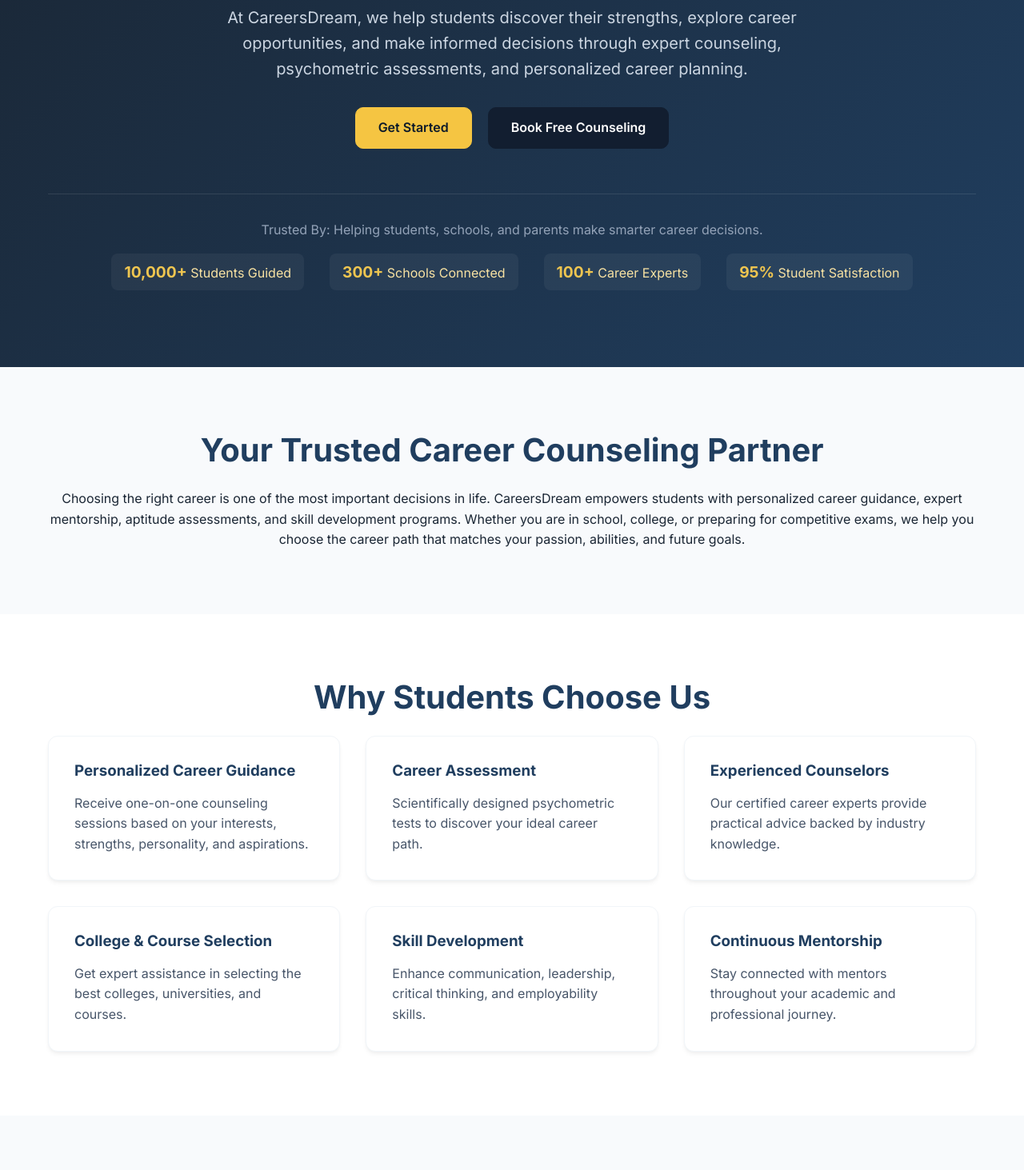
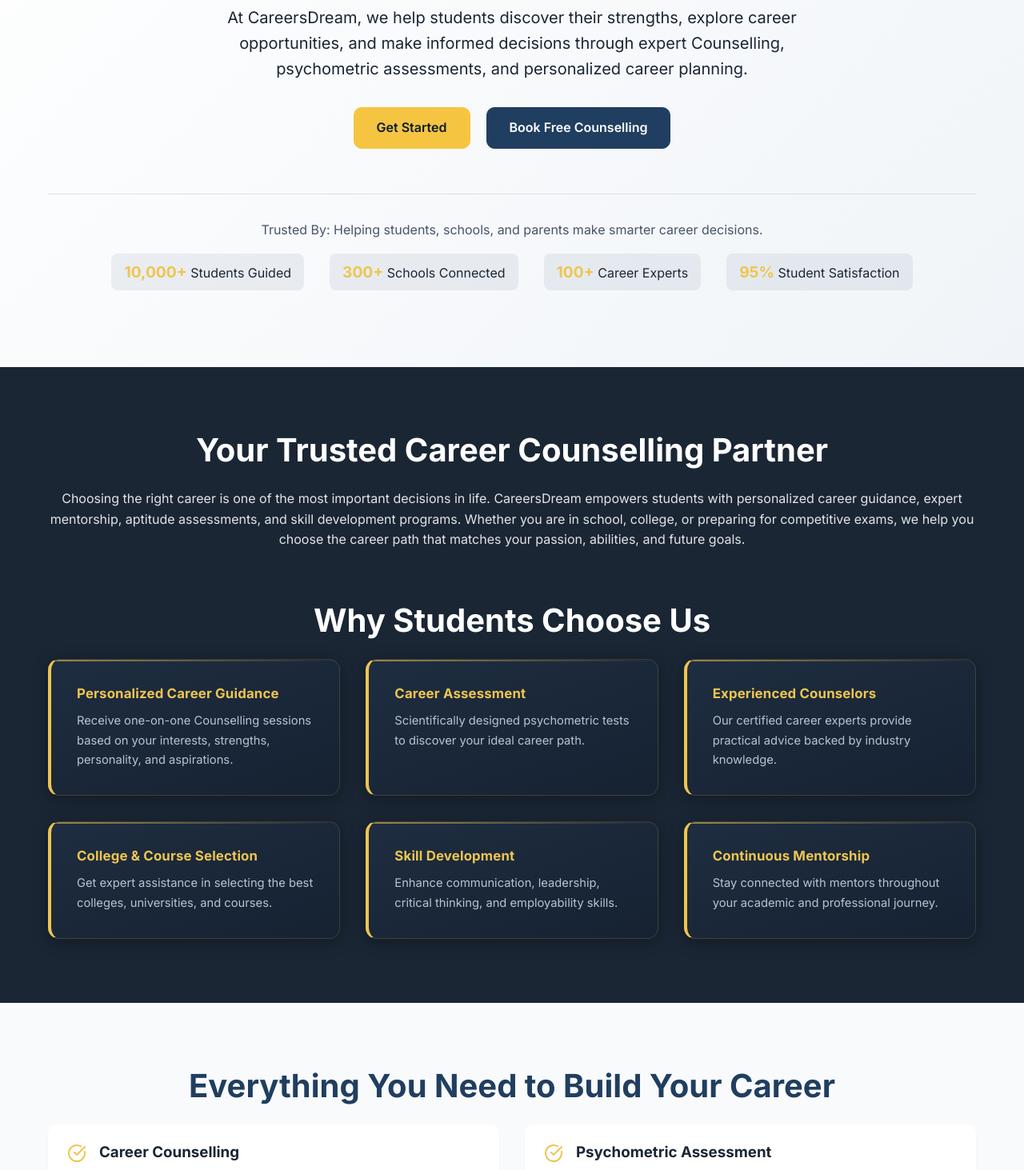
Before and after one commit to Aashif10/CareersDream_frontend, a React (Vite) app: page / in a window 1280 px wide. Shown: the part 320-1783 px from the top of the page at 80% size. Built offline with nearby package versions, Linux system fonts and the light colour scheme.

Commit message:
Home changes

```diff
--- a/src/AdminDashboard/registrationlist.jsx
+++ b/src/AdminDashboard/registrationlist.jsx
@@ -15,35 +15,7 @@
     email: 'aashif6004@gmail.com',
     createdAt: '2026-07-30T07:03:27.068+00:00',
     __v: 0,
-  },
-  {
-    _id: '6a7189c21dfa079da2711496',
-    name: 'Aashif',
-    email: 'aashif12@example.com',
-    createdAt: '2026-08-04T06:42:10.825+00:00',
-    __v: 0,
-  },
-  {
-    _id: '6a71a2e3dfa079da2711abc',
-    name: 'Jane Doe',
-    email: 'jane.doe@example.com',
-    createdAt: '2026-08-01T10:15:00.000+00:00',
-    __v: 0,
-  },
-  {
-    _id: '6a71b9d4dfa079da2711def',
-    name: 'Mohammed Ali',
-    email: 'moh.ali@techcorp.io',
-    createdAt: '2026-08-02T14:22:33.000+00:00',
-    __v: 0,
-  },
-  {
-    _id: '6a71c5e5dfa079da2711fed',
-    name: 'Priya Sharma',
-    email: 'priya.sharma@startup.com',
-    createdAt: '2026-08-03T09:00:00.000+00:00',
-    __v: 0,
-  },
+  }
 ];
 
 // ── Utility ──────────────────────────────────────────────────────────────────
--- a/src/pages/Home.css
+++ b/src/pages/Home.css
@@ -1,16 +1,16 @@
 .hero {
-  background: linear-gradient(135deg, var(--color-gunmetal) 0%, var(--color-indigo) 100%);
-  color: white;
+  background: linear-gradient(135deg, #ffffff 0%, #f0f4f8 100%);
+  color: var(--color-gunmetal);
   padding: 6rem 0;
   text-align: center;
 }
 
 .hero .heading-primary {
-  color: white;
+  color: var(--color-indigo);
 }
 
 .hero .subheading {
-  color: #cbd5e1;
+  color: var(--color-gunmetal);
   max-width: 800px;
   margin: 0 auto 2rem;
 }
@@ -48,16 +48,16 @@
   transform: translateY(-2px);
 }
 
-/* Secondary Button in Dark Hero Section */
+/* Secondary Button in Light Hero Section */
 .hero .hero-buttons .btn-secondary {
-  background-color: #121e30;
+  background-color: var(--color-indigo);
   color: #ffffff !important;
-  border: 1px solid #121e30;
+  border: 1px solid var(--color-indigo);
 }
 
 .hero .hero-buttons .btn-secondary:hover {
-  background-color: #0b1421;
-  border-color: #0b1421;
+  background-color: var(--color-gunmetal);
+  border-color: var(--color-gunmetal);
   color: #ffffff !important;
   transform: translateY(-2px);
 }
@@ -93,9 +93,9 @@
 }
 
 .trusted-by {
-  border-top: 1px solid rgba(255,255,255,0.1);
+  border-top: 1px solid rgba(0,0,0,0.1);
   padding-top: 2rem;
-  color: #94a3b8;
+  color: #475569;
 }
 
 .stats-mini {
@@ -107,10 +107,10 @@
 }
 
 .stats-mini span {
-  background: rgba(255,255,255,0.05);
+  background: rgba(32, 62, 95, 0.07);
   padding: 0.5rem 1rem;
   border-radius: 8px;
-  color: var(--color-champagne);
+  color: var(--color-gunmetal);
 }
 
 .stats-mini strong {
@@ -119,7 +119,30 @@
 }
 
 .bg-light {
-  background-color: white;
+  background-color: var(--color-gunmetal);
+  color: white;
+}
+
+.bg-light .heading-secondary {
+  color: white;
+}
+
+.about-section {
+  background-color: var(--color-gunmetal);
+  color: white;
+  padding-bottom: 2rem;
+}
+
+.why-us {
+  padding-top: 2rem;
+}
+
+.about-section .heading-secondary {
+  color: white;
+}
+
+.about-section .about-text {
+  color: rgba(255, 255, 255, 0.88);
 }
 
 .bg-dark {
@@ -132,27 +155,47 @@
 }
 
 .card {
-  background: white;
+  background: linear-gradient(160deg, #1e2d40 0%, #162232 100%);
   padding: 2rem;
-  border-radius: 12px;
-  box-shadow: 0 4px 6px -1px rgba(0,0,0,0.05), 0 2px 4px -1px rgba(0,0,0,0.03);
-  border: 1px solid #f1f5f9;
-  transition: transform 0.3s ease, box-shadow 0.3s ease;
+  border-radius: 14px;
+  box-shadow: 0 4px 20px rgba(0, 0, 0, 0.3);
+  border: 1px solid rgba(245, 197, 66, 0.15);
+  border-left: 4px solid var(--color-maize);
+  transition: transform 0.3s ease, box-shadow 0.3s ease, border-color 0.3s ease;
+  position: relative;
+  overflow: hidden;
+}
+
+.card::before {
+  content: '';
+  position: absolute;
+  top: 0;
+  left: 0;
+  right: 0;
+  height: 2px;
+  background: linear-gradient(90deg, var(--color-maize), transparent);
+  opacity: 0.6;
 }
 
 .card:hover {
-  transform: translateY(-5px);
-  box-shadow: 0 10px 15px -3px rgba(0,0,0,0.1);
-  border-color: var(--color-champagne);
+  transform: translateY(-6px);
+  box-shadow: 0 16px 40px rgba(0, 0, 0, 0.4), 0 0 20px rgba(245, 197, 66, 0.08);
+  border-color: rgba(245, 197, 66, 0.4);
+  border-left-color: var(--color-maize);
 }
 
 .card h3 {
-  color: var(--color-indigo);
-  margin-bottom: 1rem;
+  color: var(--color-maize);
+  margin-bottom: 0.75rem;
+  font-size: 1.05rem;
+  font-weight: 700;
+  letter-spacing: 0.01em;
 }
 
 .card p {
-  color: var(--text-muted);
+  color: rgba(203, 213, 225, 0.9);
+  font-size: 0.92rem;
+  line-height: 1.65;
 }
 
 .service-item {
--- a/src/pages/Home.jsx
+++ b/src/pages/Home.jsx
@@ -19,12 +19,12 @@
       <section className="hero">
         <div className="container hero-content animate-fade-in">
           <h1 className="heading-primary">Shape Your Future with the Right Career Guidance</h1>
-          <p className="subheading">At CareersDream, we help students discover their strengths, explore career opportunities, and make informed decisions through expert counseling, psychometric assessments, and personalized career planning.</p>
+          <p className="subheading">At CareersDream, we help students discover their strengths, explore career opportunities, and make informed decisions through expert Counselling, psychometric assessments, and personalized career planning.</p>
           <div className="hero-buttons">
             <Link to={isLoggedIn ? "/counselling" : "/register"} className="btn btn-primary">Get Started</Link>
 
             {showLoginModal && <AdminLoginModal onClose={() => setShowLoginModal(false)} />}
-            <Link to="/contact" className="btn btn-secondary">Book Free Counseling</Link>
+            <Link to="/contact" className="btn btn-secondary">Book Free Counselling</Link>
           </div>
           <div className="trusted-by">
             <p>Trusted By: Helping students, schools, and parents make smarter career decisions.</p>
@@ -41,7 +41,7 @@
       {/* About Section */}
       <section className="about-section section-padding">
         <div className="container text-center">
-          <h2 className="heading-secondary">Your Trusted Career Counseling Partner</h2>
+          <h2 className="heading-secondary">Your Trusted Career Counselling Partner</h2>
           <p className="about-text">
             Choosing the right career is one of the most important decisions in life. CareersDream empowers students with personalized career guidance, expert mentorship, aptitude assessments, and skill development programs. Whether you are in school, college, or preparing for competitive exams, we help you choose the career path that matches your passion, abilities, and future goals.
           </p>
@@ -55,7 +55,7 @@
           <div className="grid grid-cols-3 gap-8">
             <div className="card">
               <h3>Personalized Career Guidance</h3>
-              <p>Receive one-on-one counseling sessions based on your interests, strengths, personality, and aspirations.</p>
+              <p>Receive one-on-one Counselling sessions based on your interests, strengths, personality, and aspirations.</p>
             </div>
             <div className="card">
               <h3>Career Assessment</h3>
@@ -89,7 +89,7 @@
             <div className="service-item">
               <CheckCircle className="icon-maize" />
               <div>
-                <h3>Career Counseling</h3>
+                <h3>Career Counselling</h3>
                 <p>Personalized guidance to help students identify the right career path.</p>
               </div>
             </div>
@@ -140,7 +140,7 @@
             {[
               { step: 1, title: 'Register Your Account', desc: 'Create your CareersDream account in just a few minutes.' },
               { step: 2, title: 'Take Career Assessment', desc: 'Complete our scientifically designed aptitude and personality assessment.' },
-              { step: 3, title: 'Meet Your Counselor', desc: 'Schedule a one-on-one counseling session with our career expert.' },
+              { step: 3, title: 'Meet Your Counselor', desc: 'Schedule a one-on-one Counselling session with our career expert.' },
               { step: 4, title: 'Receive Your Career Roadmap', desc: 'Get a personalized report with career recommendations and action plans.' },
               { step: 5, title: 'Achieve Your Dream Career', desc: 'Follow expert guidance, improve your skills, and achieve your goals.' }
             ].map(item => (
@@ -165,7 +165,7 @@
               <div className="stars"><Star/><Star/><Star/><Star/><Star/></div>
             </div>
             <div className="testimonial-card">
-              <p>"The psychometric assessment and counseling session gave me complete clarity about my future. Highly recommended!"</p>
+              <p>"The psychometric assessment and Counselling session gave me complete clarity about my future. Highly recommended!"</p>
               <h4>Aman Verma</h4>
               <div className="stars"><Star/><Star/><Star/><Star/><Star/></div>
             </div>
@@ -184,7 +184,7 @@
           <h2 className="heading-secondary">Ready to Discover Your Dream Career?</h2>
           <p className="subheading">Take the first step toward a successful future with CareersDream. Connect with our expert counselors and receive personalized guidance tailored to your goals.</p>
           <div className="hero-buttons justify-center">
-            <Link to="/contact" className="btn btn-primary">Book Free Counseling</Link>
+            <Link to="/contact" className="btn btn-primary">Book Free Counselling</Link>
             <Link to="/courses" className="btn btn-secondary">Explore Courses</Link>
             {/* Admin Button – opens login modal */}
             <Link to="/adminlogin" className="btn btn-admin">Admin</Link>
```
